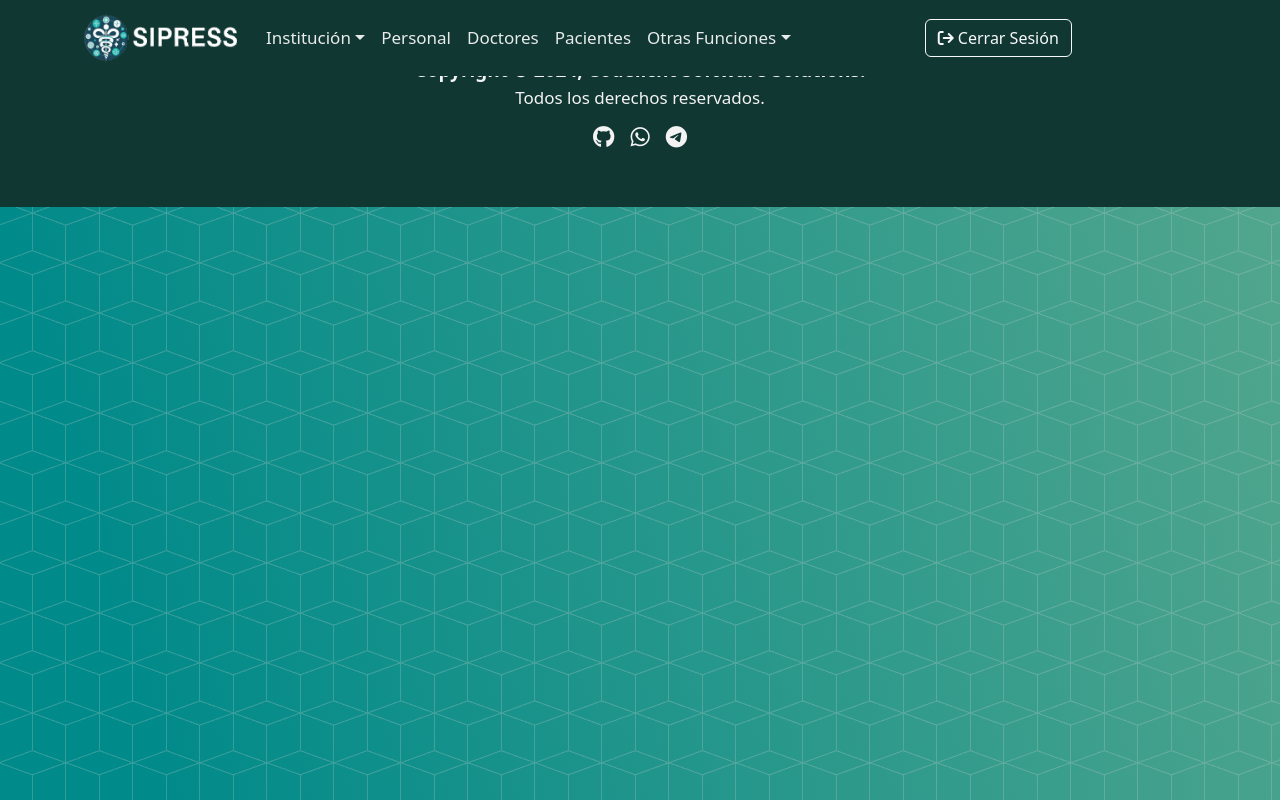
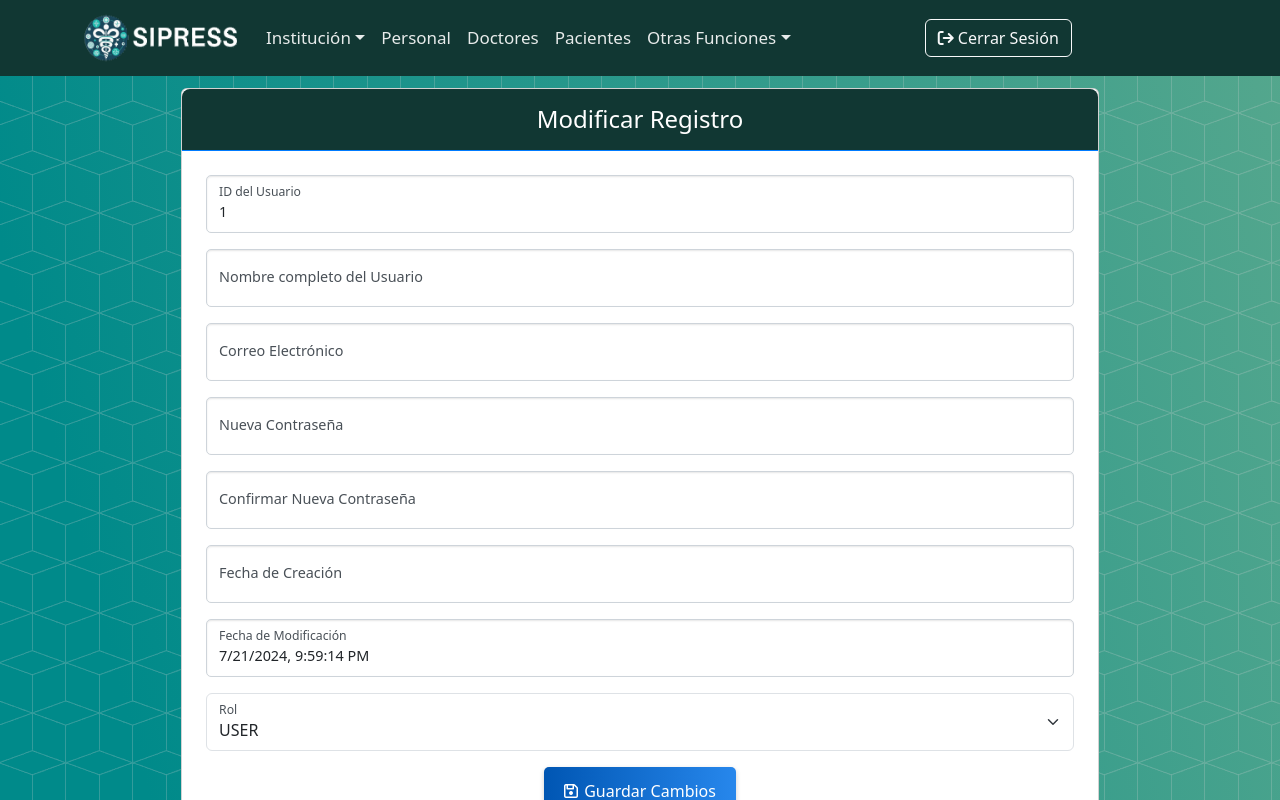
Before and after one commit to MauricioMonroy/sapresis, a React (Create React App) app in the folder frontend/: page /usuarios/editar/1 in a window 1280 px wide. Built offline with nearby package versions, Linux system fonts and the light colour scheme; no server answers; the HTML template or start-up script is replaced by a standard one.

Commit message:
Ajuste de la lógica de control y gestión de usuarios

```diff
--- a/frontend/src/App.js
+++ b/frontend/src/App.js
@@ -37,6 +37,7 @@ import EditarFactura from "./formularios/EditarFactura";
 import DetalleFactura from "./registros/DetalleFactura";
 import EditarConsultorio from "./formularios/EditarConsultorio";
 import EditarConsulta from "./formularios/EditarConsulta";
+import EditarUsuario from "./formularios/EditarUsuario";
 
 function App() {
   return (
@@ -102,6 +103,7 @@ function Main() {
           path="/consultas/editar/:pacienteId/:doctorId"
           element={<EditarConsulta />}
         />
+        <Route path="/usuarios/editar/:id" element={<EditarUsuario />} />
       </Routes>
 
       {/* Renderiza Footer solo si la ruta actual no está en noNavAndFooterRoutes */}
--- a/frontend/src/formularios/EditarUsuario.js
+++ b/frontend/src/formularios/EditarUsuario.js
@@ -13,9 +13,15 @@ export default function EditarUsuario() {
     nombreCompleto: "",
     email: "",
     password: "",
-    rol: {
+    confirmPassword: "",
+    createdAt: "",
+    updatedAt: "",
+    role: {
       id: "",
       nombre: "",
+      descripcion: "",
+      createdAt: "",
+      updatedAt: "",
     },
   });
 
@@ -23,27 +29,10 @@ export default function EditarUsuario() {
     nombreCompleto,
     email,
     password,
-    rol: { nombre },
+    confirmPassword,
+    createdAt,
+    role: { nombre },
   } = usuario;
-
-  const [roles, setRoles] = useState([]);
-
-  const cargarRoles = useCallback(async () => {
-    const token = localStorage.getItem("token");
-    try {
-      const resultado = await axios.get(
-        "http://localhost:8080/sipress-app/roles",
-        {
-          headers: {
-            Authorization: `Bearer ${token}`,
-          },
-        }
-      );
-      setRoles(resultado.data);
-    } catch (error) {
-      console.error("Error al cargar los roles:", error);
-    }
-  }, []);
 
   const cargarUsuario = useCallback(async () => {
     const token = localStorage.getItem("token");
@@ -53,34 +42,56 @@ export default function EditarUsuario() {
           Authorization: `Bearer ${token}`,
         },
       });
-      setUsuario(resultado.data);
+
+      setUsuario({ ...resultado.data, password: "", confirmPassword: "" });
     } catch (error) {
       console.error("Error al cargar el usuario:", error);
     }
   }, [id]);
 
   useEffect(() => {
-    cargarRoles();
     cargarUsuario();
-  }, [cargarRoles, cargarUsuario]);
+  }, [cargarUsuario]);
 
   const onInputChange = (e) => {
     const { name, value } = e.target;
-    setUsuario((prevUsuario) => ({
-      ...prevUsuario,
-      [name]: value,
-    }));
+    if (name === "role.nombre") {
+      setUsuario((prevUsuario) => ({
+        ...prevUsuario,
+        role: {
+          ...prevUsuario.role,
+          nombre: value,
+        },
+      }));
+    } else {
+      setUsuario((prevUsuario) => ({
+        ...prevUsuario,
+        [name]: value,
+      }));
+    }
   };
 
   const onSubmit = async (e) => {
+    e.preventDefault();
     const token = localStorage.getItem("token");
-    e.preventDefault();
-    await axios.put(`${urlBase}/${id}`, usuario, {
+
+    if (password !== confirmPassword) {
+      alert("Las contraseñas no coinciden");
+      return;
+    }
+
+    const usuarioActualizado = { ...usuario };
+    if (!password) {
+      delete usuarioActualizado.password;
+    }
+
+    await axios.put(`${urlBase}/${id}`, usuarioActualizado, {
       headers: {
         Authorization: `Bearer ${token}`,
       },
     });
-    navigate("/usuarios");
+
+    navigate("/gestion-usuarios");
   };
 
   return (
@@ -91,8 +102,23 @@ export default function EditarUsuario() {
             <div className="card-header">
               <h4>Modificar Registro</h4>
             </div>
-            <form onSubmit={(e) => onSubmit(e)}>
+            <form onSubmit={(e) => onSubmit(e)} autoComplete="off">
               <div className="card-body">
+                <div className="form-floating form-group mb-3">
+                  <input
+                    type="text"
+                    className="form-control"
+                    id="idUsuario"
+                    name="id"
+                    placeholder="ID Usuario"
+                    required={true}
+                    value={id}
+                    onChange={(e) => onInputChange(e)}
+                    readOnly={true}
+                  />
+                  <label htmlFor="idUsuario">ID del Usuario</label>
+                </div>
+
                 <div className="form-floating form-group mb-3">
                   <input
                     type="text"
@@ -130,28 +156,69 @@ export default function EditarUsuario() {
                     id="password"
                     name="password"
                     placeholder="Contraseña"
-                    required={true}
                     value={password}
                     onChange={(e) => onInputChange(e)}
+                    autoComplete="off"
                   />
-                  <label htmlFor="password">Contraseña</label>
+                  <label htmlFor="password">Nueva Contraseña</label>
+                </div>
+
+                <div className="form-floating form-group mb-3">
+                  <input
+                    type="password"
+                    className="form-control"
+                    id="confirmPassword"
+                    name="confirmPassword"
+                    placeholder="Confirmar Contraseña"
+                    value={confirmPassword}
+                    onChange={(e) => onInputChange(e)}
+                    autoComplete="off"
+                  />
+                  <label htmlFor="confirmPassword">Confirmar Nueva Contraseña</label>
+                </div>
+
+                <div className="form-floating form-group mb-3">
+                  <input
+                    type="text"
+                    className="form-control"
+                    id="createdAt"
+                    name="createdAt"
+                    placeholder="Fecha de Creación"
+                    required={true}
+                    value={createdAt}
+                    onChange={(e) => onInputChange(e)}
+                    readOnly={true}
+                  />
+                  <label htmlFor="createdAt">Fecha de Creación</label>
+                </div>
+
+                <div className="form-floating form-group mb-3">
+                  <input
+                    type="text"
+                    className="form-control"
+                    id="updatedAt"
+                    name="updatedAt"
+                    placeholder="Fecha de Modificación"
+                    required={true}
+                    value={new Date().toLocaleString()}
+                    onChange={(e) => onInputChange(e)}
+                    readOnly={true}
+                  />
+                  <label htmlFor="updatedAt">Fecha de Modificación</label>
                 </div>
 
                 <div className="form-floating form-group mb-3">
                   <select
                     className="form-select"
-                    id="rol"
-                    name="rol"
+                    id="role"
+                    name="role.nombre"
                     value={nombre}
                     onChange={(e) => onInputChange(e)}>
-                    <option value="">Seleccione un Rol</option>
-                    {roles.map((rol) => (
-                      <option key={rol.id} value={rol.nombre}>
-                        {rol.nombre}
-                      </option>
-                    ))}
+                    <option value="USER">USER</option>
+                    <option value="ADMIN">ADMIN</option>
+                    <option value="SUPERADMIN">SUPERADMIN</option>
                   </select>
-                  <label htmlFor="rol">Rol</label>
+                  <label htmlFor="role">Rol</label>
                 </div>
 
                 <button type="submit" className="btn btn-primary">
--- a/frontend/src/registros/GestionUsuarios.js
+++ b/frontend/src/registros/GestionUsuarios.js
@@ -30,13 +30,14 @@ const GestionUsuarios = () => {
   }, []);
 
   const eliminarUsuario = async (id) => {
+    const urlPath = "http://localhost:8080/sipress-app/usuarios";
     const confirmacion = window.confirm(
       "¿Está seguro de que desea eliminar este registro?"
     );
     if (confirmacion) {
       const token = localStorage.getItem("token");
       try {
-        await axios.delete(`${urlBase}/${id}`, {
+        await axios.delete(`${urlPath}/${id}`, {
           headers: {
             Authorization: `Bearer ${token}`,
           },
@@ -81,8 +82,11 @@ const GestionUsuarios = () => {
           <div className="card" id="contenedor-lista">
             <div className="card-header">
               {error && <p>Error al cargar los registros: {error.message}</p>}
-              <h3 className="text-center">Gestión de Usuarios</h3>
-              <table className="table">
+              <h3 className="text-center">
+                <i class="fa-solid fa-users"></i> Gestión de Usuarios
+              </h3>
+            <div className="table-responsive">
+              <table className="table table-striped table-hover align-middle">
                 <thead>
                   <tr>
                     <th>ID</th>
@@ -123,6 +127,7 @@ const GestionUsuarios = () => {
         </div>
       </div>
     </div>
+    </div>
   );
 };
 
```
